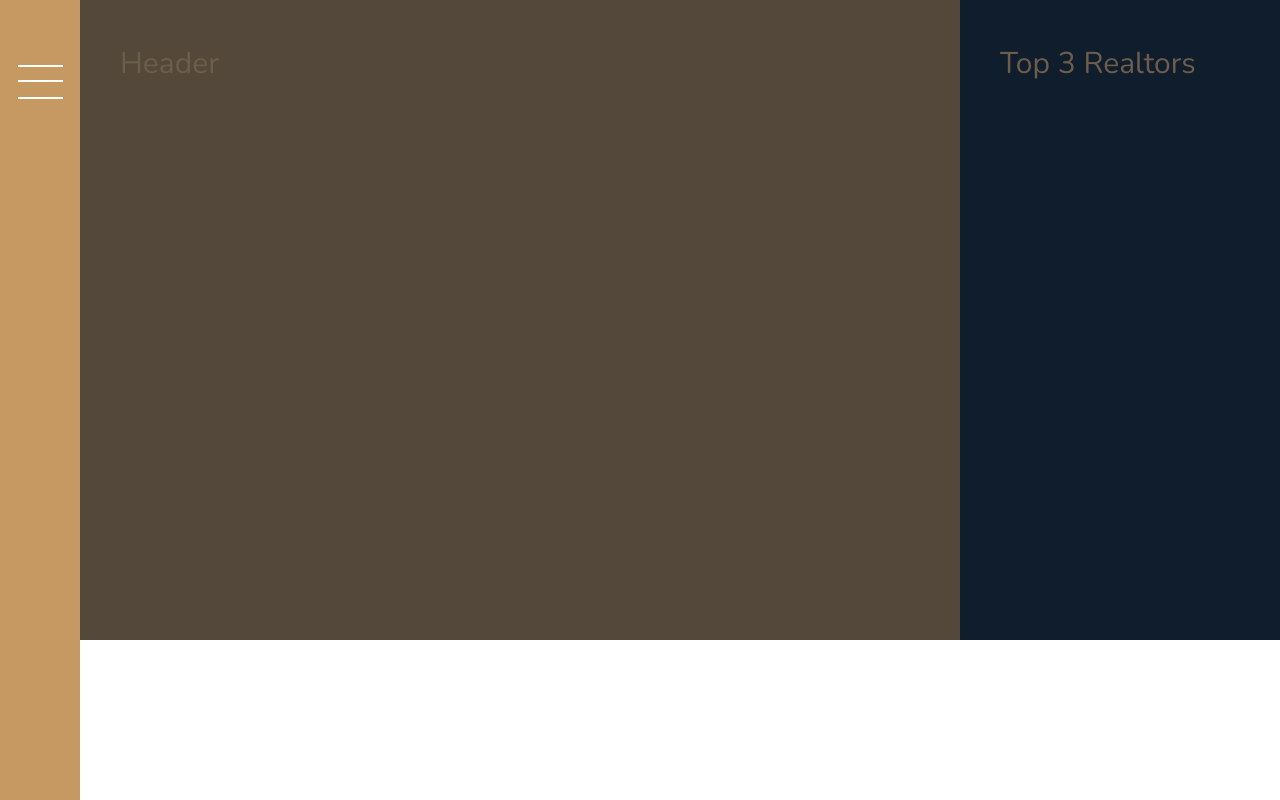
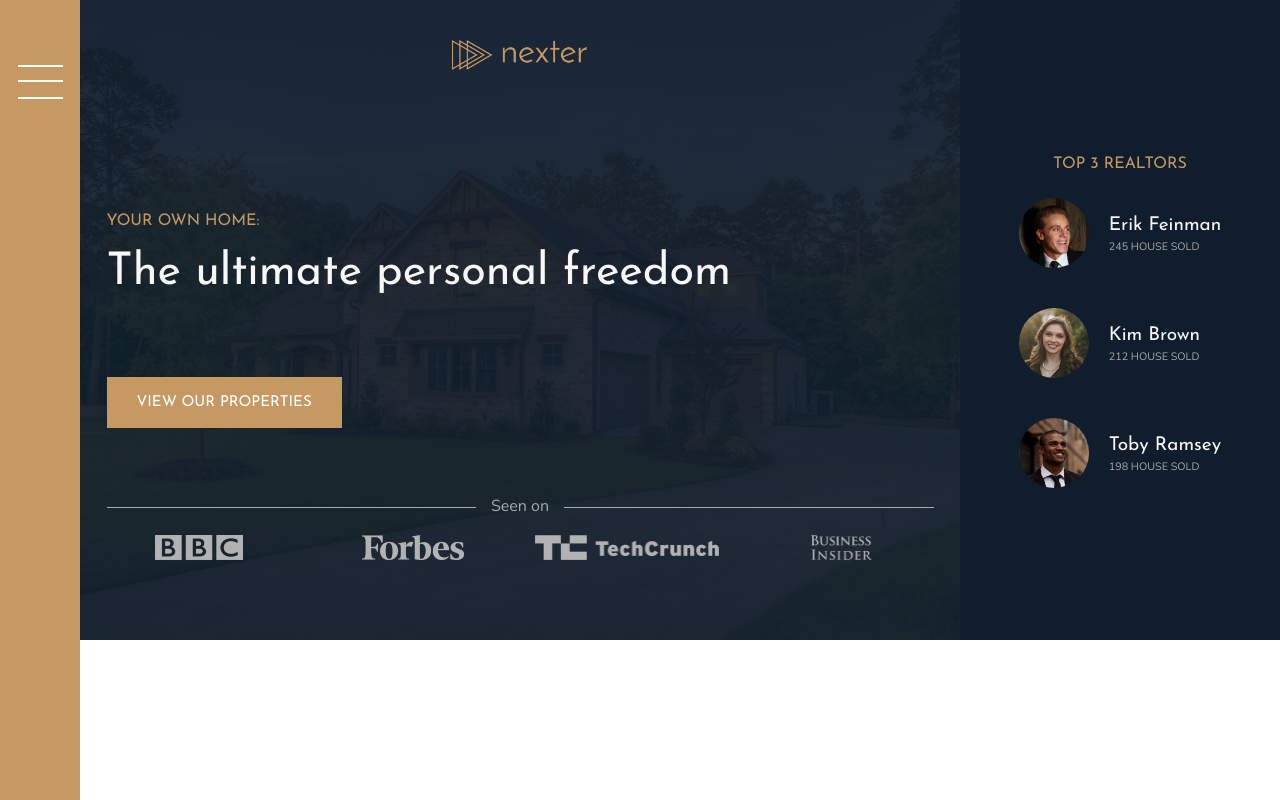
Before and after one commit to benicandra/nexter, a website: page index.html in a window 1280 px wide. Shown: the top 800 px of the page. Drawn offline with nearby package versions, Linux system fonts and the light colour scheme.

Commit message:
feat: building the header & realtors section

```diff
--- a/index.html
+++ b/index.html
@@ -17,9 +17,40 @@
   <body class="container">
     <div class="sidebar"><button class="nav-btn"></button></div>
 
-    <header class="header">Header</header>
+    <header class="header">
+      <img src="img/logo.png" alt="Nexter logo" class="header__logo" />
+      <h3 class="heading-3">Your own home:</h3>
+      <h1 class="heading-1">The ultimate personal freedom</h1>
+      <button class="btn header__btn">View our properties</button>
+      <div class="header__seenon-text">Seen on</div>
+      <div class="header__seenon-logos">
+        <img src="img/logo-bbc.png" alt="Seen on logo 1" />
+        <img src="img/logo-forbes.png" alt="Seen on logo 2" />
+        <img src="img/logo-techcrunch.png" alt="Seen on logo 3" />
+        <img src="img/logo-bi.png" alt="Seen on logo 4" />
+      </div>
+    </header>
 
-    <div class="realtors">Top 3 Realtors</div>
+    <div class="realtors">
+      <h3 class="heading-3">Top 3 Realtors</h3>
+      <div class="realtors__list">
+        <img src="img/realtor-1.jpeg" alt="Realtor 1" class="realtors__img" />
+        <div class="realtors__details">
+          <h4 class="heading-4 heading-4--light">Erik Feinman</h4>
+          <p class="realtors__sold">245 house sold</p>
+        </div>
+        <img src="img/realtor-2.jpeg" alt="Realtor 2" class="realtors__img" />
+        <div class="realtors__details">
+          <h4 class="heading-4 heading-4--light">Kim Brown</h4>
+          <p class="realtors__sold">212 house sold</p>
+        </div>
+        <img src="img/realtor-3.jpeg" alt="Realtor 3" class="realtors__img" />
+        <div class="realtors__details">
+          <h4 class="heading-4 heading-4--light">Toby Ramsey</h4>
+          <p class="realtors__sold">198 house sold</p>
+        </div>
+      </div>
+    </div>
 
     <section class="features">
       <div class="feature">
--- a/sass/_header.scss
+++ b/sass/_header.scss
@@ -3,4 +3,56 @@
 .header {
   background-color: $color-grey-dark-1;
   grid-column: full-start / col-end 6;
+  background-image:
+    linear-gradient(rgba($color-secondary, 0.93), rgba($color-secondary, 0.93)),
+    url(../img/hero.jpeg);
+  background-size: cover;
+  background-position: center;
+  padding: 8rem;
+  padding-top: 4rem;
+
+  display: grid;
+  grid-template-rows: 1fr min-content 6rem 1fr;
+  grid-template-columns: max-content;
+  grid-row-gap: 1.5rem;
+  justify-content: center;
+
+  &__logo {
+    height: 3rem;
+    justify-self: center;
+  }
+
+  &__btn {
+    align-self: center;
+    justify-self: start;
+  }
+
+  &__seenon-text {
+    grid-template-columns: 1fr max-content 1fr;
+    grid-column-gap: 1.5rem;
+    align-items: center;
+    display: grid;
+    font-size: 1.6rem;
+    color: $color-grey-light-2;
+
+    &::before,
+    &::after {
+      content: '';
+      height: 1px;
+      display: block;
+      background-color: currentColor;
+    }
+  }
+
+  &__seenon-logos {
+    display: grid;
+    grid-template-columns: repeat(4, 1fr);
+    grid-column-gap: 3rem;
+    justify-items: center;
+
+    img {
+      height: 2.5rem;
+      filter: brightness(70%);
+    }
+  }
 }
--- a/sass/_realtors.scss
+++ b/sass/_realtors.scss
@@ -3,4 +3,32 @@
 .realtors {
   background-color: $color-secondary;
   grid-column: col-start 7 / full-end;
+
+  padding: 3rem;
+  display: grid;
+  align-content: center;
+  justify-content: center;
+  justify-items: center;
+  grid-row-gap: 2rem;
+
+  &__list {
+    display: grid;
+    grid-template-columns: min-content max-content;
+    grid-column-gap: 2rem;
+    grid-row-gap: 5vh;
+    align-items: center;
+  }
+
+  &__img {
+    width: 7rem;
+    border-radius: 50%;
+    display: block;
+  }
+
+  &__sold {
+    text-transform: uppercase;
+    color: $color-grey-light-2;
+    margin-top: -3px;
+    font-size: 1.075rem;
+  }
 }
--- a/sass/_typography.scss
+++ b/sass/_typography.scss
@@ -7,6 +7,9 @@
 
 .heading-1 {
   @extend %heading;
+  font-size: 4.5rem;
+  color: $color-grey-light-1;
+  line-height: 1;
 }
 
 .heading-2 {
```
Also changed, not shown: css/style.css, 1 other file.
